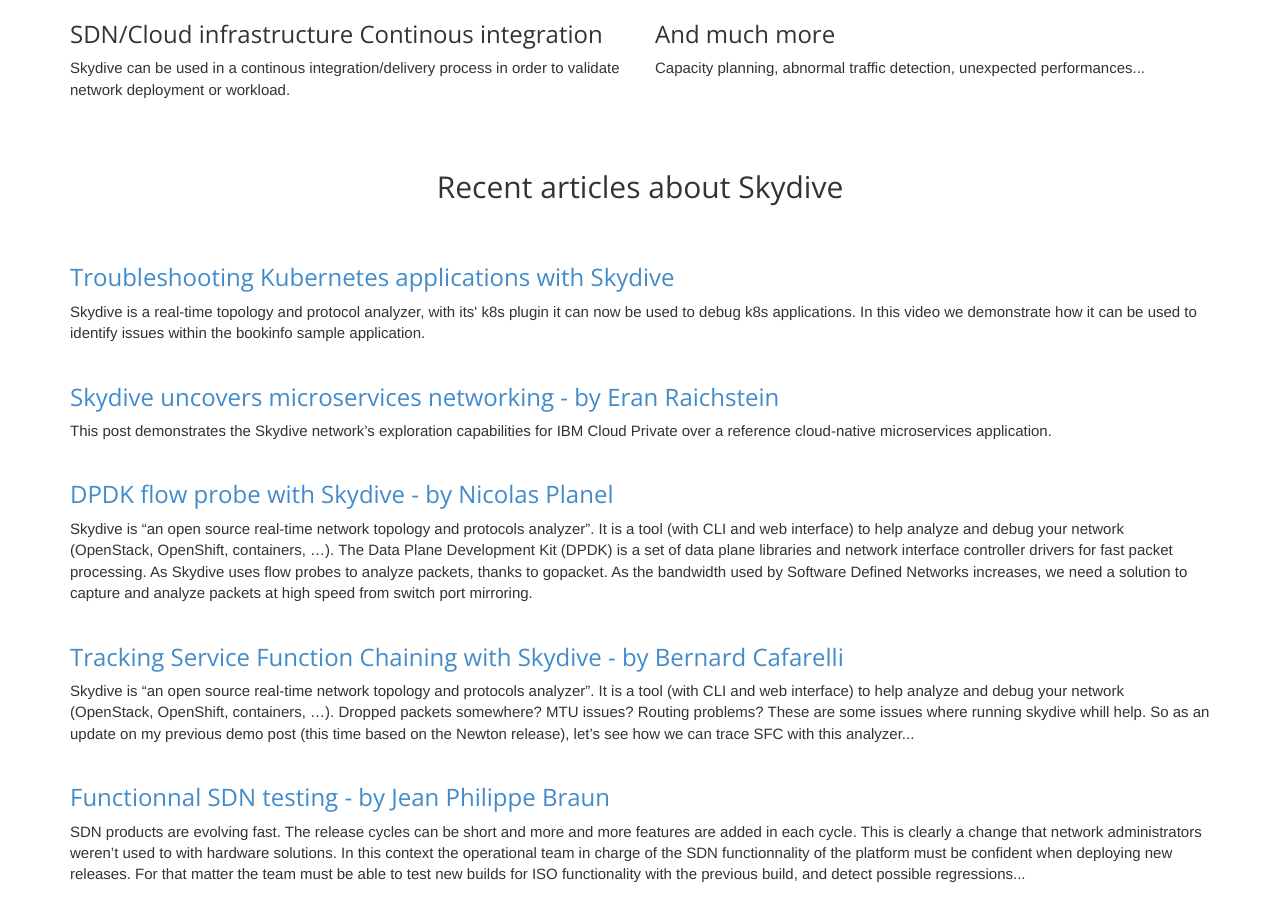
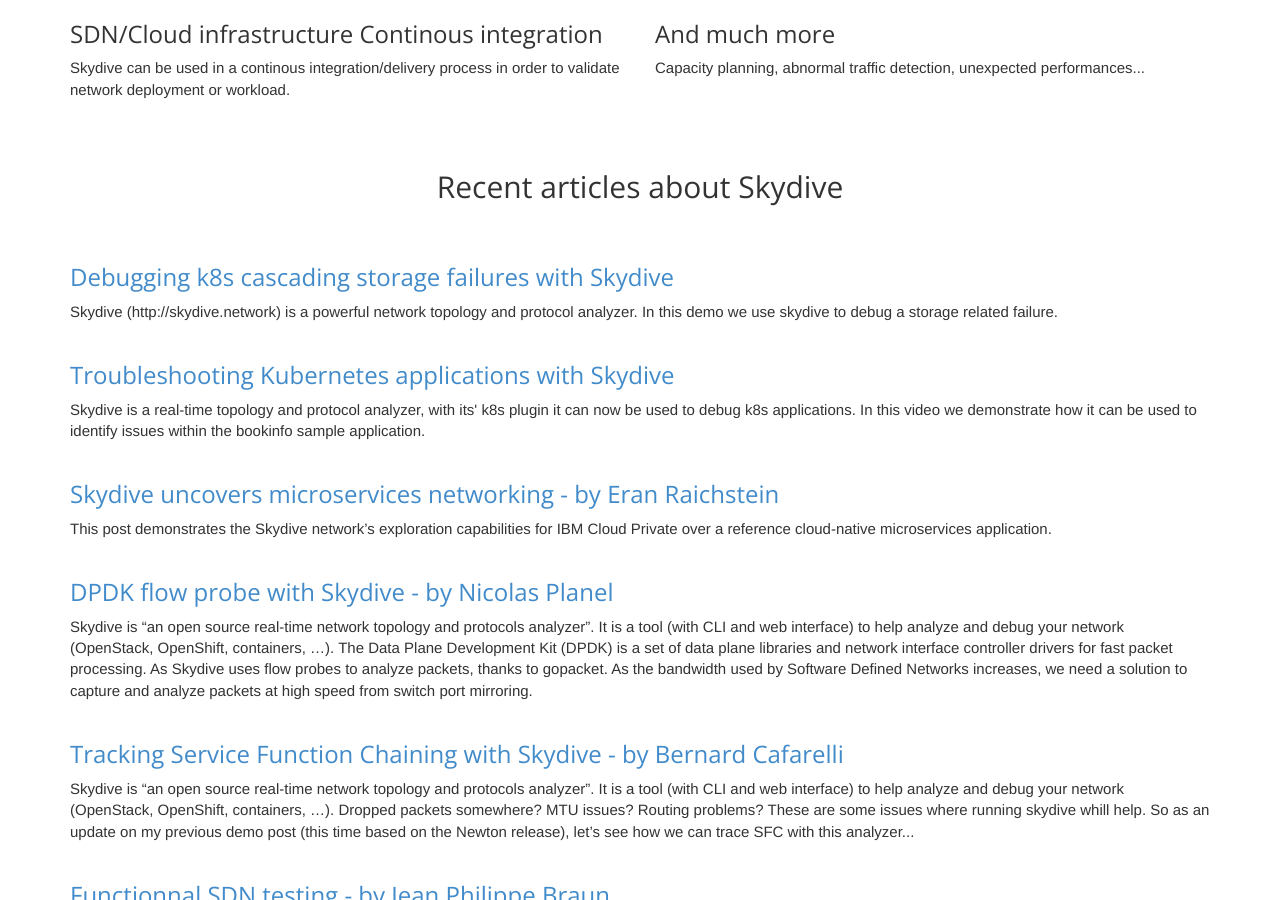
Before and after one commit to skydive-project/skydive.network, a Jekyll site: the page built from index.md, in a window 1280 px wide and 900 px high, scrolled down 1750 px. Built offline with Jekyll 4.4.1, drawn with Linux system fonts in a browser that asks for light colours; nearby versions of some CDN libraries.

Commit message:
add link to k8s storage video

```diff
--- a/_layouts/index.html
+++ b/_layouts/index.html
@@ -118,6 +118,17 @@
 
 		<div class="row">
 			<div class="col-sm-12">
+				<h3><a href="https://www.youtube.com/watch?v=Dwrk03ibces">
+					Debugging k8s cascading storage failures with Skydive
+				</a></h3>
+				<p>
+					Skydive (http://skydive.network) is a powerful network topology and protocol analyzer. In this demo we use skydive to debug a storage related failure.
+				</p>
+			</div>
+		</div>
+
+		<div class="row">
+			<div class="col-sm-12">
 				<h3><a href="https://www.youtube.com/watch?v=DOQvtIR6c_A">Troubleshooting Kubernetes applications with Skydive</a></h3>
 				<p>
 					Skydive is a real-time topology and protocol analyzer, with its' k8s plugin it can now be used to debug k8s applications. In this video we demonstrate how it can be used to identify issues within the bookinfo sample application.
```
